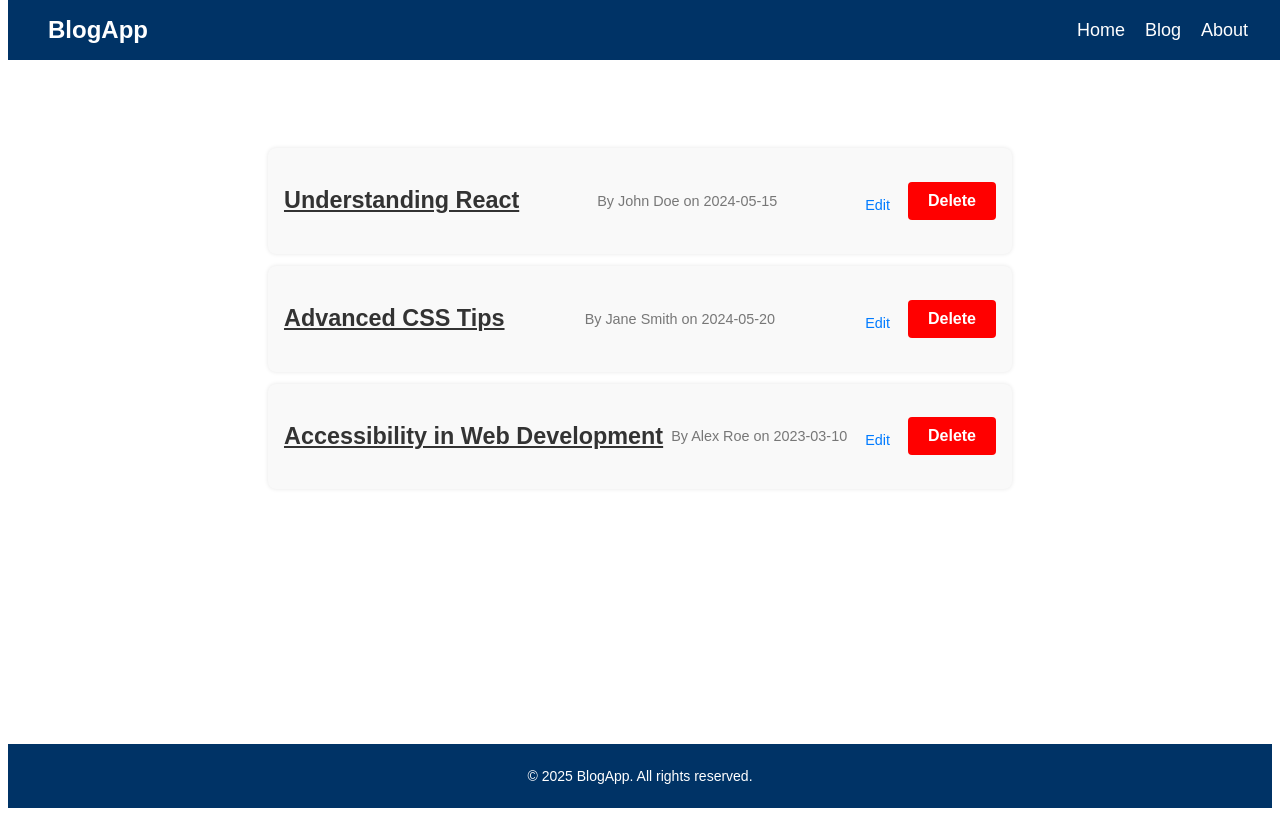
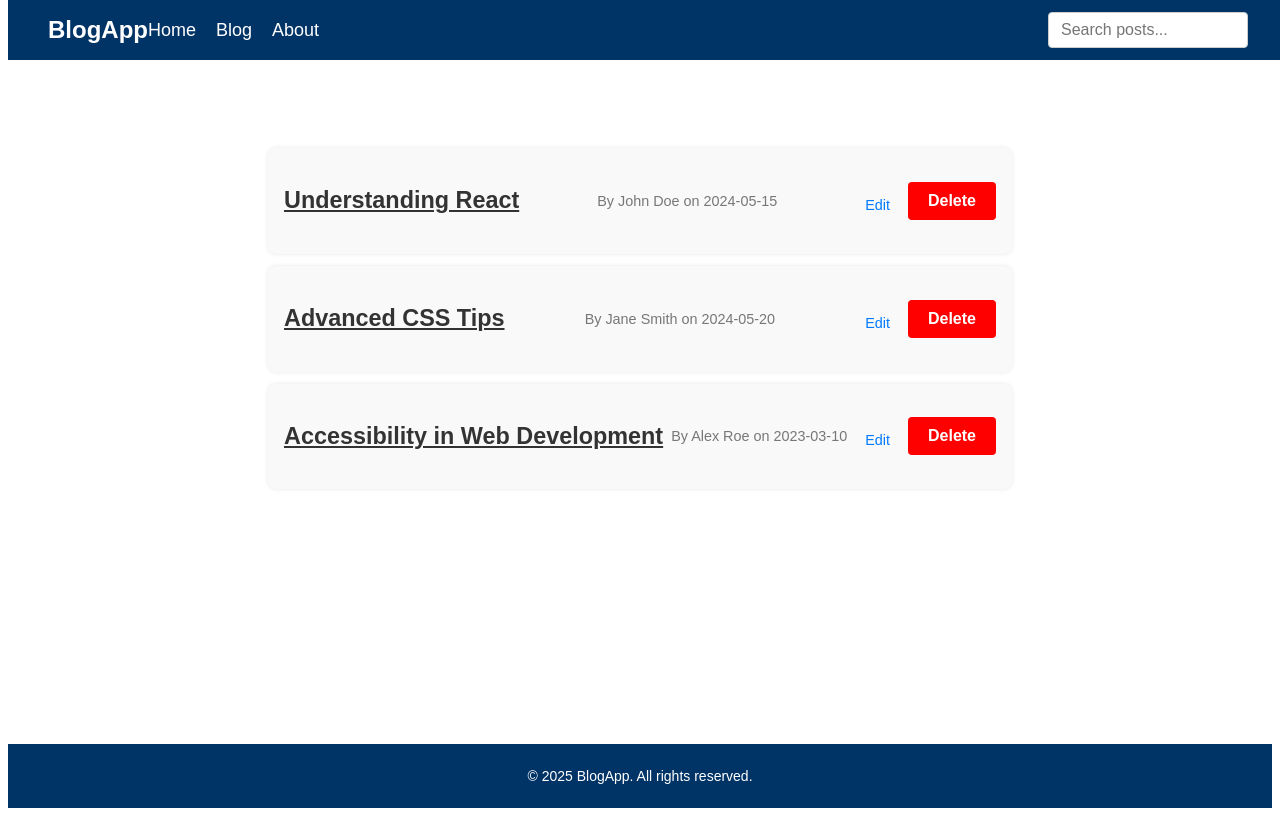
Before and after one commit to MeeshuNini/React_Flexi, a React (Vite) app: page / in a window 1280 px wide. Built offline with nearby package versions, Linux system fonts and the light colour scheme.

Commit message:
Added Search Bar

```diff
--- a/src/App.jsx
+++ b/src/App.jsx
@@ -7,6 +7,7 @@ import BlogPostForm from './components/blogPostForm';
 import Layout from './components/layout';
 
 function App() {
+  const [searchQuery, setSearchQuery] = useState('');
   const [posts, setPosts] = useState([
     {
       id: '1',
@@ -47,6 +48,11 @@ function App() {
     );
   };
 
+  const filteredPosts = posts.filter(post =>
+    post.title.toLowerCase().includes(searchQuery.toLowerCase()) ||
+    post.content.toLowerCase().includes(searchQuery.toLowerCase())
+  );
+
   const BlogPostView = () => {
     const { id } = useParams();
     const post = posts.find(p => p.id === id);
@@ -60,8 +66,20 @@ function App() {
   };
 
   return (
-    <Layout>
+    <Layout onSearch={setSearchQuery}>
       <Routes>
+        <Route
+          path="/"
+          element={
+            <BlogPostList
+              posts={filteredPosts.map((post) => ({
+                ...post,
+                url: `/posts/${post.id}`,
+              }))}
+              onDelete={handleDelete}
+            />
+          }
+        />
         <Route
           path="/"
           element={
--- a/src/components/blogPostList.jsx
+++ b/src/components/blogPostList.jsx
@@ -2,6 +2,9 @@ import React from 'react';
 import BlogPostItem from './blogPostItem';
 
 const BlogPostList = ({ posts, onDelete }) => {
+  if (posts.length === 0) {
+    return <p style={{ padding: '2rem' }}>No posts found.</p>;
+  }
   return (
     <div>
       {posts.map((post) => (
--- a/src/components/layout.jsx
+++ b/src/components/layout.jsx
@@ -1,13 +1,13 @@
-// components/Layout.jsx
+// components/layout.jsx
 import React from 'react';
 import NavBar from './navBar';
 import styles from './Layout.module.css';
 
-const Layout = ({ children }) => {
+const Layout = ({ children, onSearch }) => {
   return (
     <div className={styles.layout}>
       <header className={styles.header}>
-        <NavBar />
+        <NavBar onSearch={onSearch} />
       </header>
       <main className={styles.main}>{children}</main>
       <footer className={styles.footer}>
--- a/src/components/navBar.jsx
+++ b/src/components/navBar.jsx
@@ -2,10 +2,12 @@
 import React, { useState } from 'react';
 import { Link } from 'react-router-dom';
 import styles from './NavBar.module.css';
+import SearchBar from './searchBar';
 
-const NavBar = () => {
+const NavBar = ({ onSearch }) => {
   const [isMobileMenuOpen, setIsMobileMenuOpen] = useState(false);
   const toggleMobileMenu = () => setIsMobileMenuOpen(!isMobileMenuOpen);
+  const [showSearch, setShowSearch] = useState(false);
 
   return (
     <nav className={styles.navBar}>
@@ -16,6 +18,10 @@ const NavBar = () => {
           <Link to="/">Home</Link>
           <Link to="/blog">Blog</Link>
           <Link to="/about">About</Link>
+        </div>
+
+        <div className={styles.desktopSearch}>
+          <SearchBar onSearch={onSearch} />
         </div>
 
         <button
--- a/src/components/navBar.module.css
+++ b/src/components/navBar.module.css
@@ -76,3 +76,13 @@
     border-bottom: 1px solid #ccc;
   }
 }
+
+.desktopSearch {
+  margin-left: auto;
+}
+
+@media (max-width: 768px) {
+  .desktopSearch {
+    display: none;
+  }
+}
--- /dev/null
+++ b/src/components/searchBar.jsx
@@ -0,0 +1,30 @@
+// components/SearchBar.jsx
+import React, { useState, useEffect } from 'react';
+import styles from './searchBar.module.css';
+
+const SearchBar = ({ onSearch }) => {
+  const [query, setQuery] = useState('');
+
+  useEffect(() => {
+    const delayDebounce = setTimeout(() => {
+      onSearch(query);
+    }, 300); // Debounced search
+
+    return () => clearTimeout(delayDebounce);
+  }, [query]);
+
+  return (
+    <div className={styles.searchContainer}>
+      <input
+        type="text"
+        placeholder="Search posts..."
+        value={query}
+        onChange={(e) => setQuery(e.target.value)}
+        aria-label="Search blog posts"
+        className={styles.searchInput}
+      />
+    </div>
+  );
+};
+
+export default SearchBar;
--- /dev/null
+++ b/src/components/searchBar.module.css
@@ -0,0 +1,19 @@
+/* components/searchBar.module.css */
+.searchContainer {
+  position: relative;
+  margin-left: auto;
+}
+
+.searchInput {
+  padding: 8px 12px;
+  font-size: 16px;
+  width: 200px;
+  border: 1px solid #ccc;
+  border-radius: 4px;
+  outline: none;
+}
+
+.searchInput:focus {
+  border-color: #007bff;
+  box-shadow: 0 0 0 2px rgba(0, 123, 255, 0.25);
+}
```
